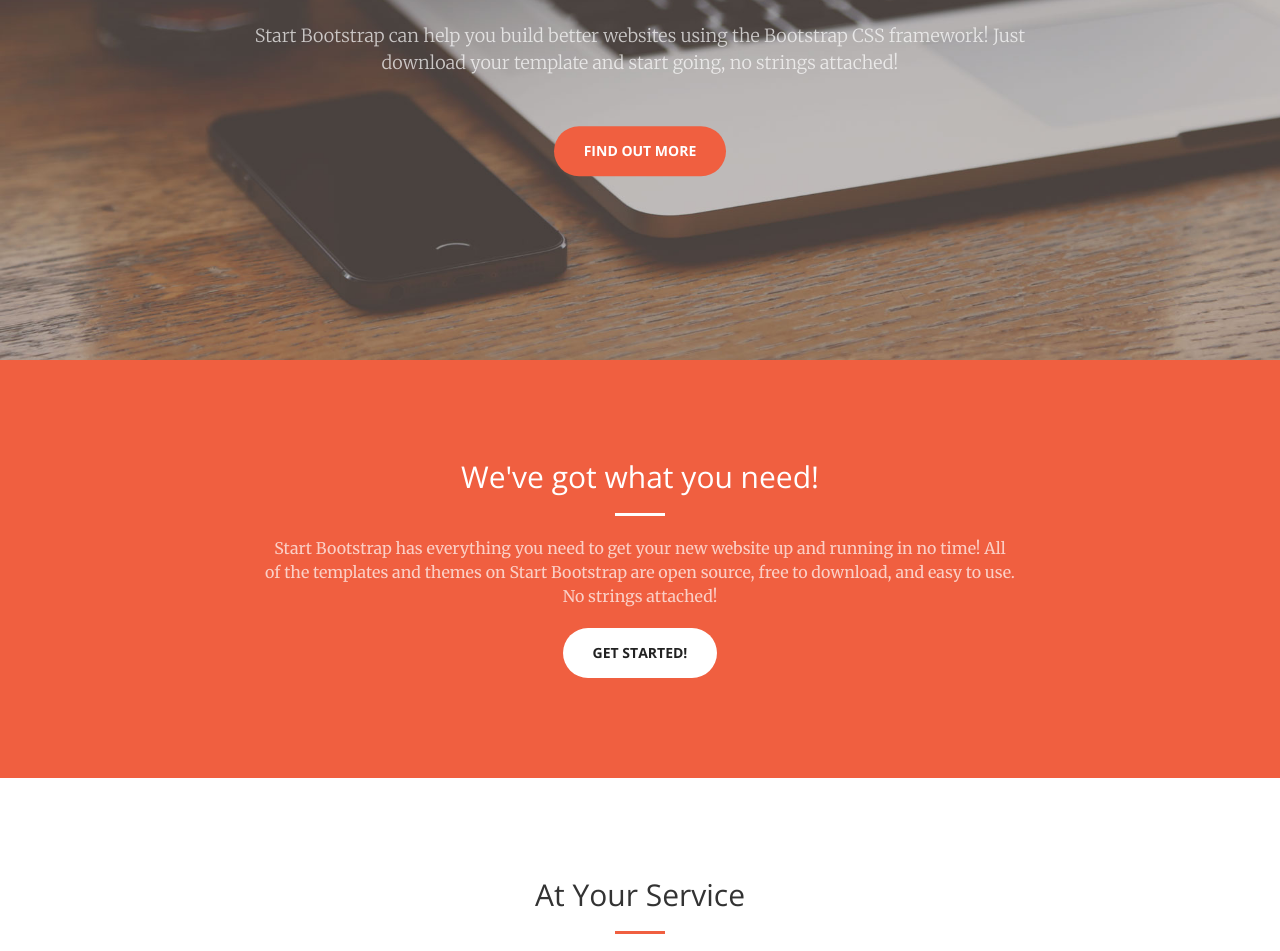
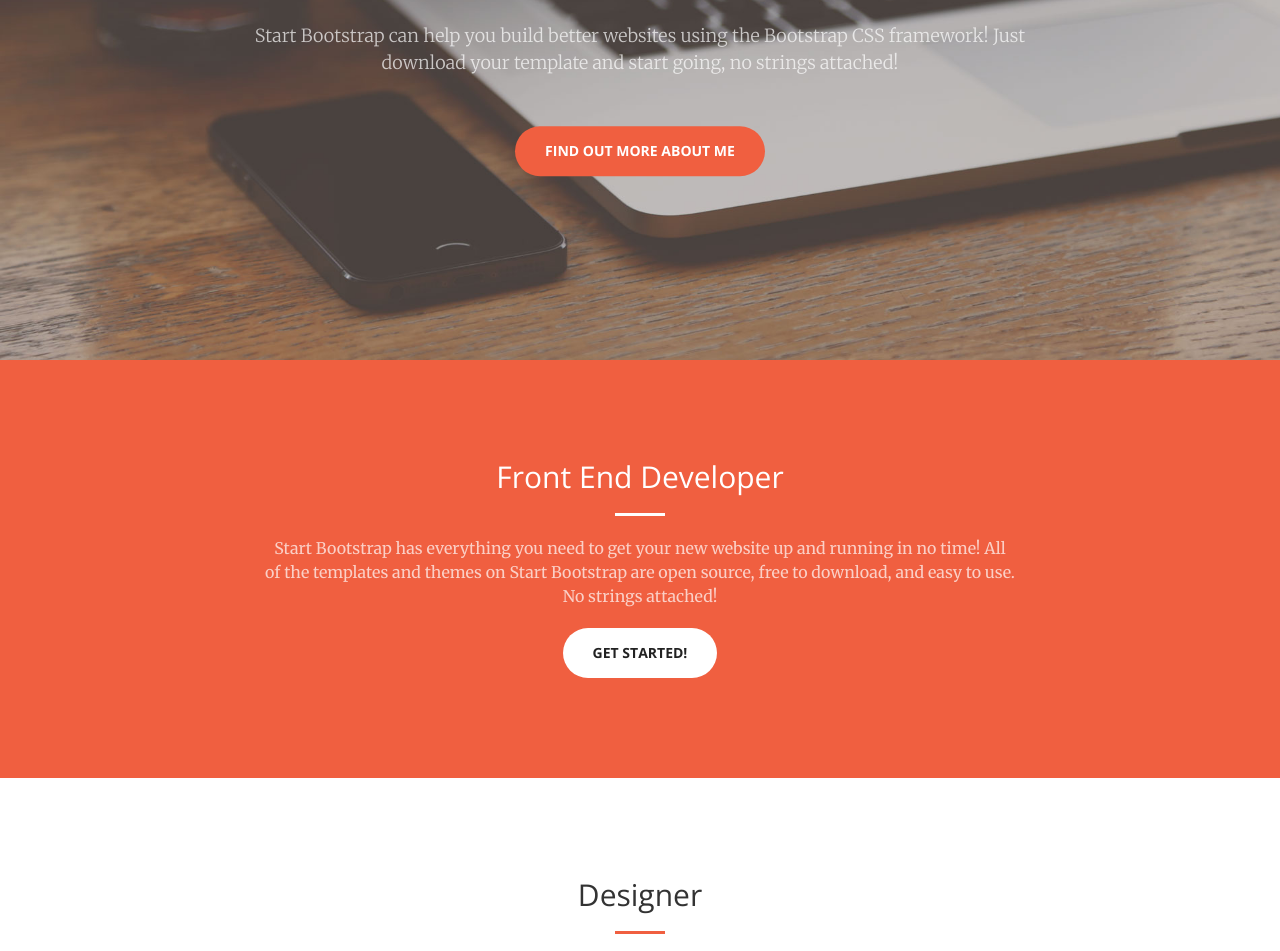
Before and after one commit to inquisitive-amy/Learnable-Git-Course, a plain HTML site: page index.html in a window 1280 px wide. Shown: the part 440-1391 px from the top of the page. Drawn offline with nearby package versions, Linux system fonts and the light colour scheme.

Commit message:
Change a few titles on the homepage

```diff
--- a/index.html
+++ b/index.html
@@ -77,7 +77,7 @@
                 <h1>Developer </br> Designer </br> & Maker</h1>
                 <hr>
                 <p>Start Bootstrap can help you build better websites using the Bootstrap CSS framework! Just download your template and start going, no strings attached!</p>
-                <a href="#about" class="btn btn-primary btn-xl page-scroll">Find Out More</a>
+                <a href="#about" class="btn btn-primary btn-xl page-scroll">Find Out More About Me</a>
             </div>
         </div>
     </header>
@@ -86,7 +86,7 @@
         <div class="container">
             <div class="row">
                 <div class="col-lg-8 col-lg-offset-2 text-center">
-                    <h2 class="section-heading">We've got what you need!</h2>
+                    <h2 class="section-heading">Front End Developer</h2>
                     <hr class="light">
                     <p class="text-faded">Start Bootstrap has everything you need to get your new website up and running in no time! All of the templates and themes on Start Bootstrap are open source, free to download, and easy to use. No strings attached!</p>
                     <a href="#" class="btn btn-default btn-xl">Get Started!</a>
@@ -99,7 +99,7 @@
         <div class="container">
             <div class="row">
                 <div class="col-lg-12 text-center">
-                    <h2 class="section-heading">At Your Service</h2>
+                    <h2 class="section-heading">Designer</h2>
                     <hr class="primary">
                 </div>
             </div>
```
